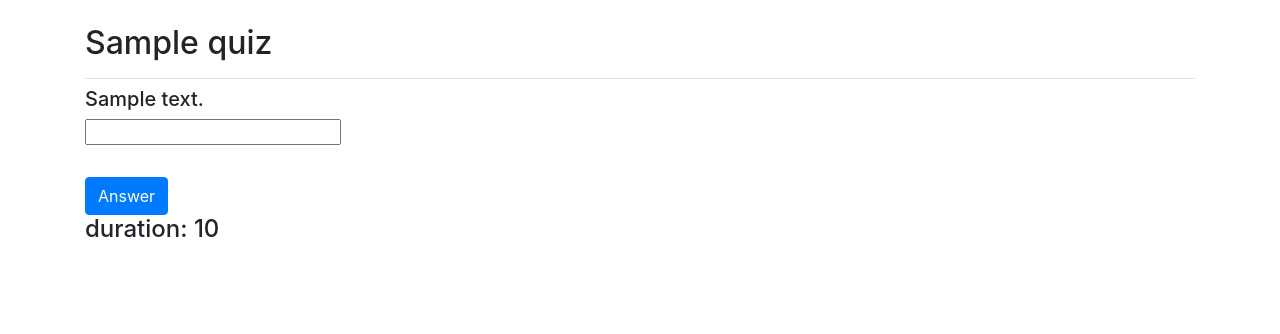
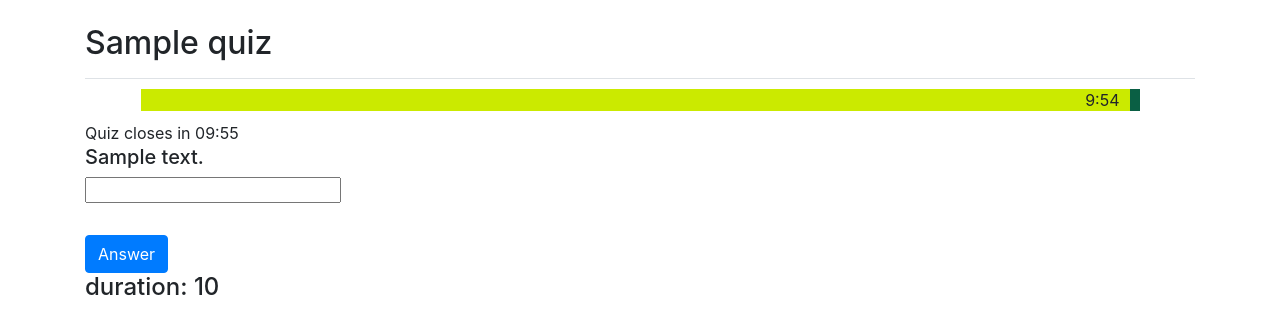
Before and after one commit to ali-nakhaee/Q_web, a Django app: page /take_quiz/1/ in a window 1280 px wide. Shown: the part 58-392 px from the top of the page. Run offline with Django 4.2, Linux system fonts and the light colour scheme; a user stored in the database is signed in; tables that the repository leaves empty hold one stand-in row (values such as "Sample post"); parts of the project's set-up code (start-up, migrations or seed data) failed here and were passed over; some libraries are stand-ins or nearby versions.

Commit message:
client-side timer added to take_quiz page

```diff
--- a/quiz/templates/quiz/base.html
+++ b/quiz/templates/quiz/base.html
@@ -9,6 +9,24 @@
     <title>Quiz web</title>
     {% bootstrap_css %}
     {% bootstrap_javascript jquery='full' %}
+    <style>
+      #progressBar {
+        width: 90%;
+        margin: 10px auto;
+        height: 22px;
+        background-color: #0A5F44;
+      }
+
+      #progressBar div {
+        height: 100%;
+        text-align: right;
+        padding: 0 10px;
+        line-height: 22px; /* same as #progressBar height if we want text middle aligned */
+        width: 0;
+        background-color: #CBEA00;
+        box-sizing: border-box;
+      }
+    </style>
 </head>
 
 <body>
--- a/quiz/templates/quiz/take_quiz.html
+++ b/quiz/templates/quiz/take_quiz.html
@@ -6,7 +6,10 @@
 {% endblock page_header %}
 
 {% block content %}
-
+<div id="progressBar">
+  <div class="bar"></div>
+</div>
+<div>Quiz closes in <span id="time">0{{duration}}:00</span></div>
 <form action="{% url 'quiz:take_quiz' quiz_id %}" method='post'>
     {% csrf_token %}
 {% for question in questions %}
@@ -15,9 +18,48 @@
 {% endfor %}
 <br>
 {% buttons %}
-    <button name="submit" class="btn btn-primary">Answer</button>
+    <button name="submit" class="btn btn-primary" id="submit-btn">Answer</button>
 {% endbuttons %}
 </form>
 
+<script>
+
+    function startTimer(duration, display) {
+    var timer = duration, minutes, seconds;
+    setInterval(function () {
+        minutes = parseInt(timer / 60, 10);
+        seconds = parseInt(timer % 60, 10);
+
+        minutes = minutes < 10 ? "0" + minutes : minutes;
+        seconds = seconds < 10 ? "0" + seconds : seconds;
+
+        display.textContent = minutes + ":" + seconds;
+
+        if (--timer < 0) {
+            document.getElementById('submit-btn').click();
+        }
+    }, 1000);
+}
+
+window.onload = function () {
+    var quiz_duration = 60 * {{ duration }},
+        display = document.querySelector('#time');
+    startTimer(quiz_duration, display);
+};
+
+function progress(timeleft, timetotal, $element) {
+    var progressBarWidth = timeleft * $element.width() / timetotal;
+    $element.find('div').animate({ width: progressBarWidth }, 500).html(Math.floor(timeleft/60) + ":"+ timeleft%60);
+    if(timeleft > 0) {
+        setTimeout(function() {
+            progress(timeleft - 1, timetotal, $element);
+        }, 1000);
+    }
+};
+
+progress({{ duration }} * 60, {{ duration }} * 60, $('#progressBar'));
+
+</script>
+
 <h4>duration: {{ duration }} </h4>
 {% endblock content %}
```
